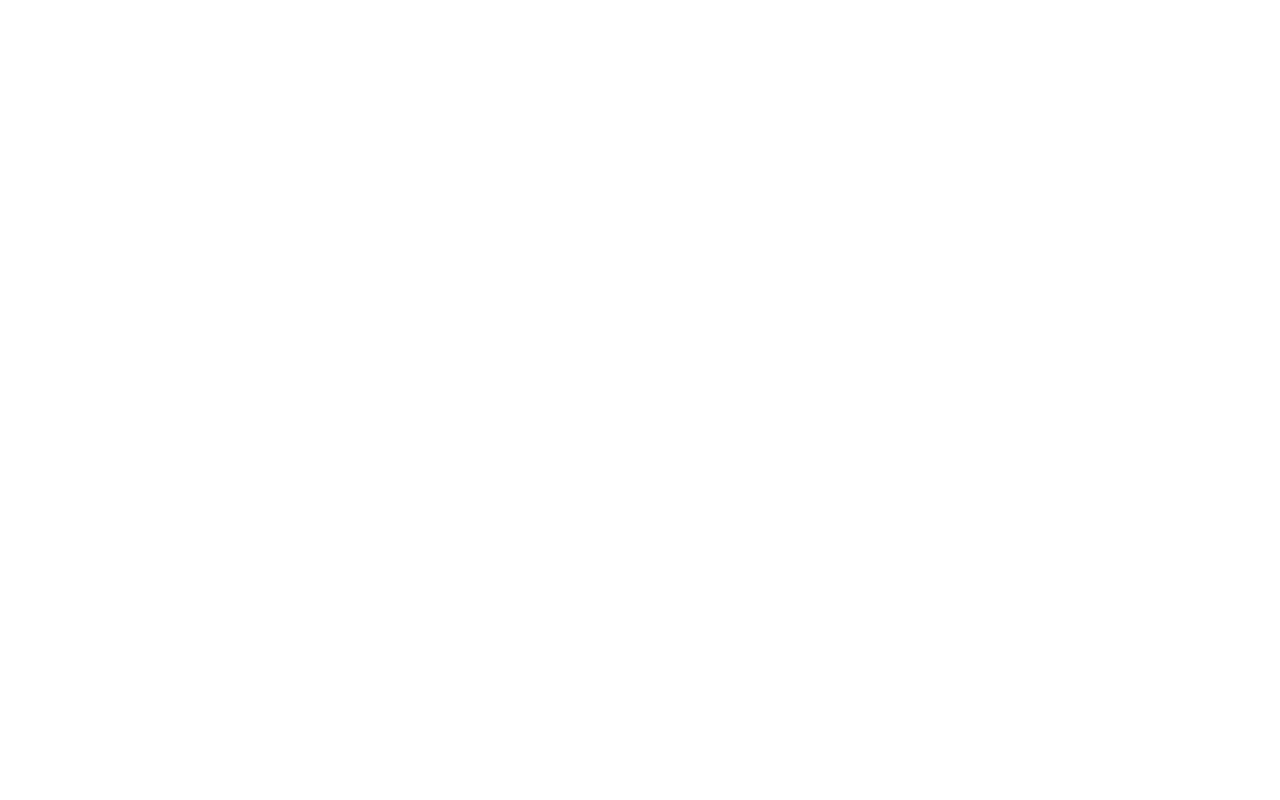
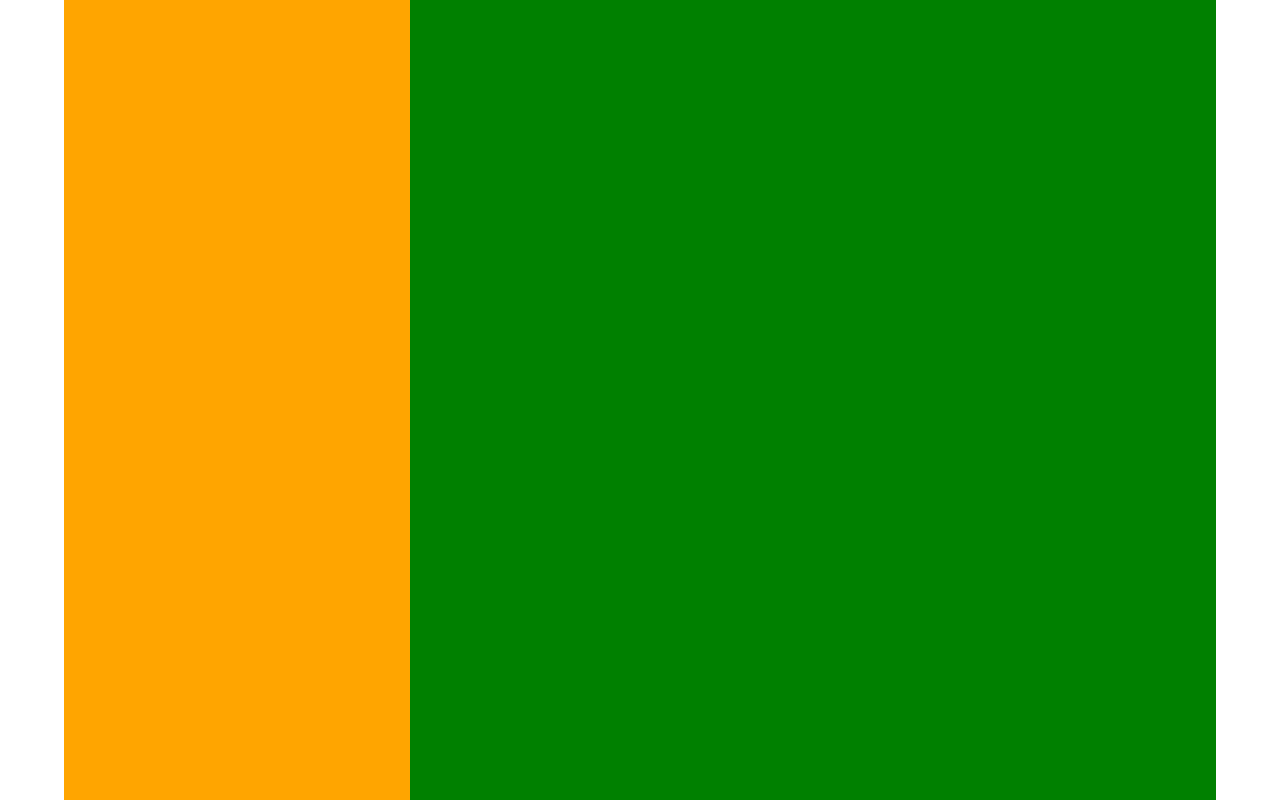
Before and after one commit to MantovaniWebDeveloper/ajax-basket, a plain HTML site: page index.html in a window 1280 px wide. Drawn offline with nearby package versions, Linux system fonts and the light colour scheme.

Commit message:
creato il sidebar ed il main html css

```diff
--- a/css/style.css
+++ b/css/style.css
@@ -0,0 +1,29 @@
+* {
+  margin: 0;
+  padding: 0;
+  box-sizing: border-box;
+  font-family: 'Karla', sans-serif;
+}
+
+#containerGenerale {
+  width: 90%;
+  margin: 0 auto;
+  height: 100vh;
+  background-color: blue;
+}
+#wrapContenuti {
+  width: 100%;
+  height: 100%;
+}
+aside {
+  float: left;
+  width: 30%;
+  height: 100%;
+  background-color: orange;
+}
+main {
+  float: left;
+  width: 70%;
+  height: 100%;
+  background-color: green;
+}
--- a/index.html
+++ b/index.html
@@ -3,11 +3,21 @@
 <head>
   <meta charset="utf-8">
   <link rel="stylesheet" href="css/style.css">
+  <link href="https://fonts.googleapis.com/css?family=Karla:400,700" rel="stylesheet">
   <script src="https://ajax.googleapis.com/ajax/libs/jquery/3.3.1/jquery.min.js"></script>
   <title>Basket con ajax by Dario MAntovani</title>
 </head>
+
 <body>
+  <div id="containerGenerale">
+      <aside>
 
+      </aside>
+      <main>
+
+      </main>
+  </div>
   <scirpt src="js/main.js"></scirpt>
 </body>
+
 </html>
```
Also changed, not shown: ._index.html (added). Lines whose indentation alone changed are shown as unchanged.
